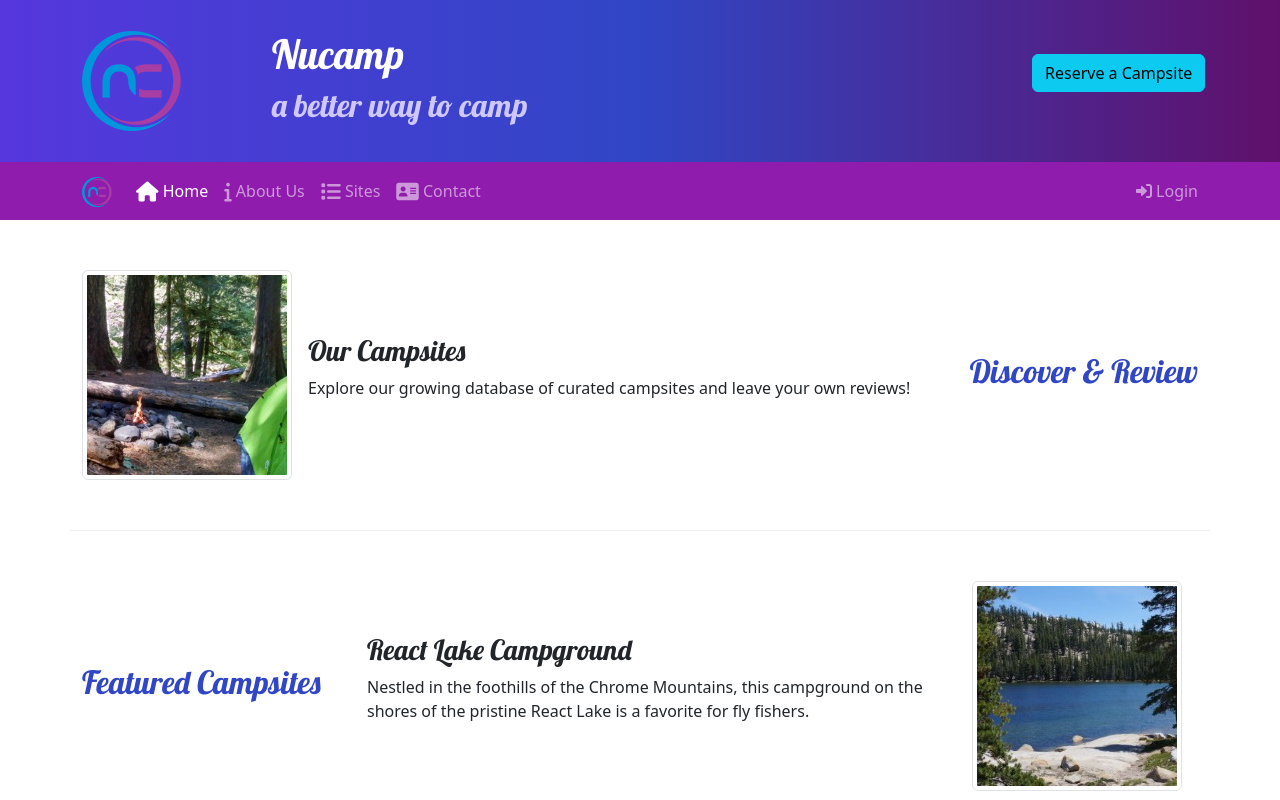
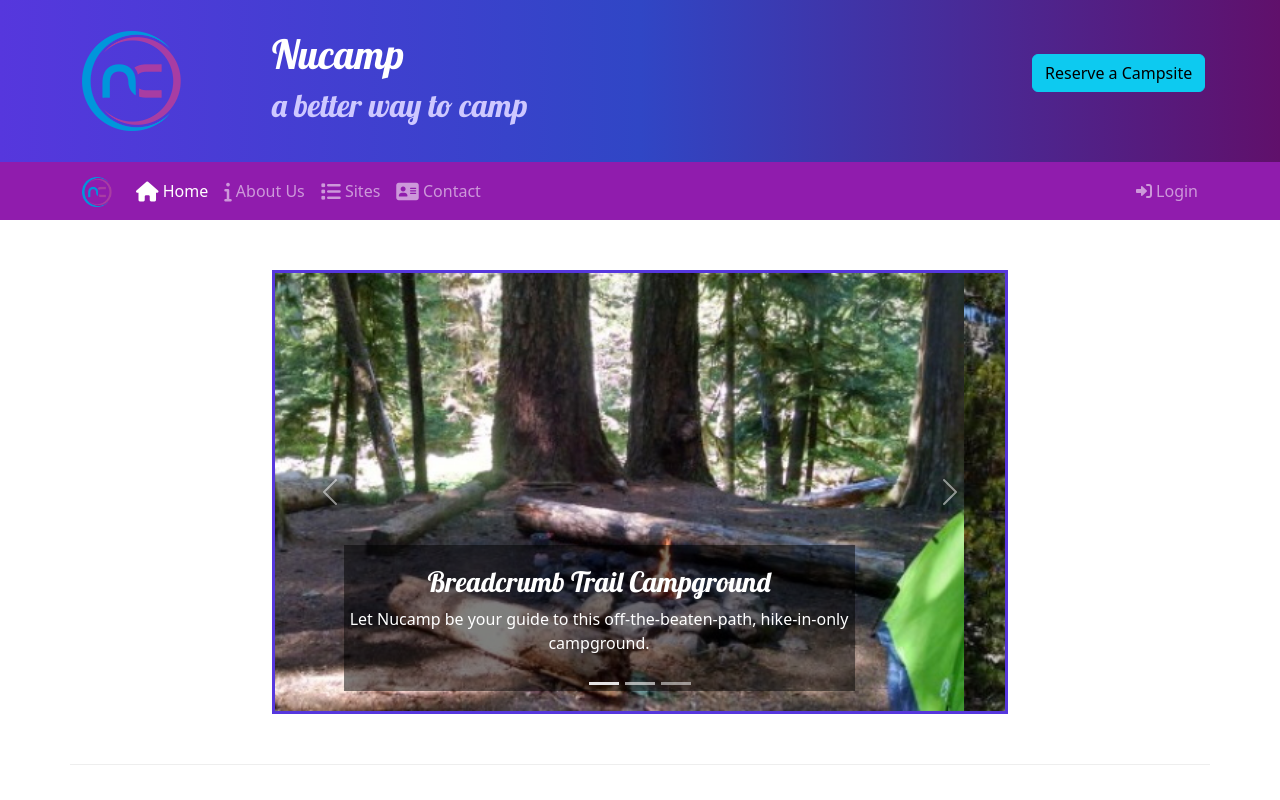
Before and after one commit to NueKid/nucampsite.github.io, a plain HTML site: page index.html in a window 1280 px wide. Shown: the top 800 px of the page. Drawn offline with nearby package versions, Linux system fonts and the light colour scheme.

Commit message:
Carousel

```diff
--- a/css/styles.css
+++ b/css/styles.css
@@ -38,3 +38,11 @@ footer {
 .accordion-button {
     background-color: #d3d3d3;
   }
+
+.carousel-caption {
+    background-color: rgba(0, 0, 0, 0.5);
+}
+
+.carousel {
+    border: solid #5637DD;
+}
--- a/index.html
+++ b/index.html
@@ -153,6 +153,52 @@
     <!-- main section -->
     <main class="container">
 
+        <section class="row row-content">
+            <div class="col-md-8 mx-auto">
+                <div id="homeCarousel" class="carousel slide" data-bs-ride="carousel">
+                    <div class="carousel-indicators">
+                        <button type="button" data-bs-target="#homeCarousel" data-bs-slide-to="0" class="active"></button>
+                        <button type="button" data-bs-target="#homeCarousel" data-bs-slide-to="1"></button>
+                        <button type="button" data-bs-target="#homeCarousel" data-bs-slide-to="2"></button>
+                    </div>
+                    <div class="carousel-inner">
+                        <div class="carousel-item active">
+                            <img class="d-block w-100" src="images/breadcrumb-trail.jpg" alt="Breadcrumb Trail Campground" />
+                            <div class="carousel-caption">
+                                <h3>Breadcrumb Trail Campground</h3>
+                                <p class="d-none d-sm-block">Let Nucamp be your guide to this off-the-beaten-path, hike-in-only
+                                    campground.</p>
+                            </div>
+                        </div>
+                        <div class="carousel-item">
+                            <img class="d-block w-100" src="images/react-lake.jpg" alt="React Lake Campground" />
+                            <div class="carousel-caption">
+                                <h3>React Lake Campground</h3>
+                                <p class="d-none d-sm-block">Nestled in the foothills of the Chrome Mountains, this campground
+                                    on the shores of the pristine React Lake is a favorite for fly fishers.</p>
+                            </div>
+                        </div>
+                        <div class="carousel-item">
+                            <img class="d-block w-100" src="images/chrome-river.jpg" alt="Chrome River Campground" />
+                            <div class="carousel-caption">
+                                <h3>Chrome River Campground</h3>
+                                <p class="d-none d-sm-block">Spend a few sunny days and starry nights beneath a canopy of
+                                    old-growth firs at this enchanting spot by the Chrome River.</p>
+                            </div>
+                        </div>
+                    </div>
+                    <a href="#homeCarousel" class="carousel-control-prev" role="button" data-bs-slide="prev">
+                        <span class="carousel-control-prev-icon"></span>
+                        <span class="sr-only">Previous</span>
+                    </a>
+                    <a href="#homeCarousel" class="carousel-control-next" role="button" data-bs-slide="next">
+                        <span class="carousel-control-next-icon"></span>
+                        <span class="sr-only">Next</span>
+                    </a>
+                </div>
+            </div>
+        </section>
+
         <!-- discover section -->
         <section class="row row-content align-items-center">
             <div class="col-sm-4 col-md-3 order-sm-last">
```
